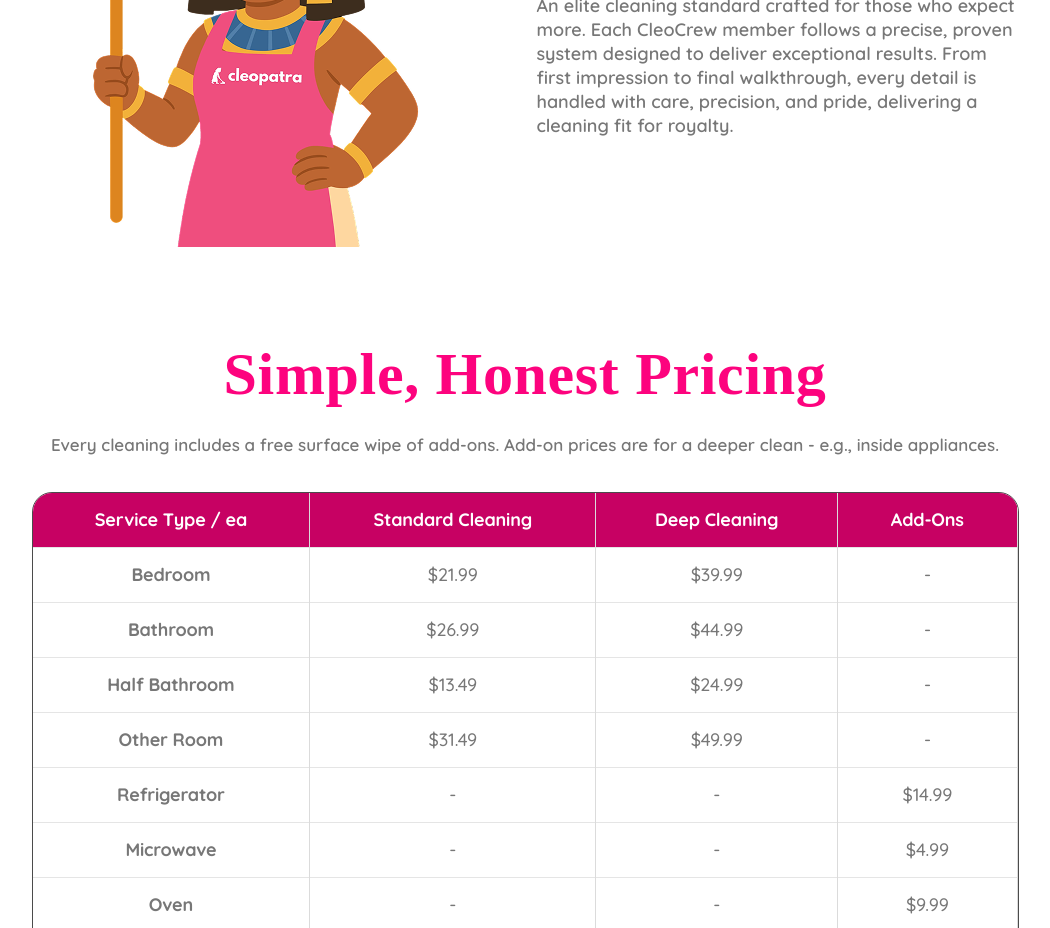
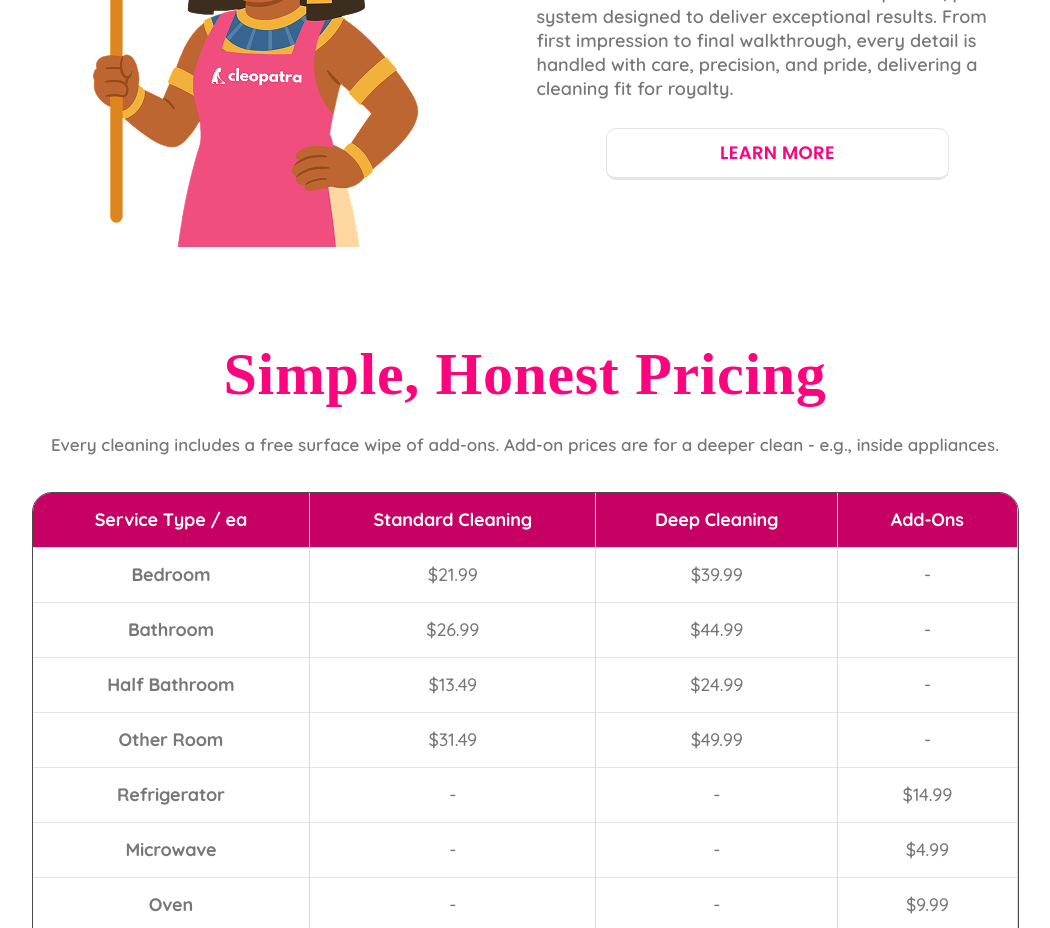
Before and after one commit to shami7117/cleopatra, a Next.js app: page / in a window 1280 px wide. Shown: the part 4240-5168 px from the top of the page, without its empty margins (115-1165 px from the left). Built offline with nearby package versions, Linux system fonts and the light colour scheme.

Commit message:
btn added to cleopatra method

```diff
--- a/components/LandingPage/SparklerOfMonth.tsx
+++ b/components/LandingPage/SparklerOfMonth.tsx
@@ -27,11 +27,11 @@
           detail is handled with care, precision, and pride, delivering a
           cleaning fit for royalty.
         </p>
-        {/* <a href="#">
+        <a href="#">
           <button className="font-torus Businesssparkl_comingSoonButton__Bwzdm">
             Learn more
           </button>
-        </a> */}
+        </a>
       </div>
     </section>
   );
```
